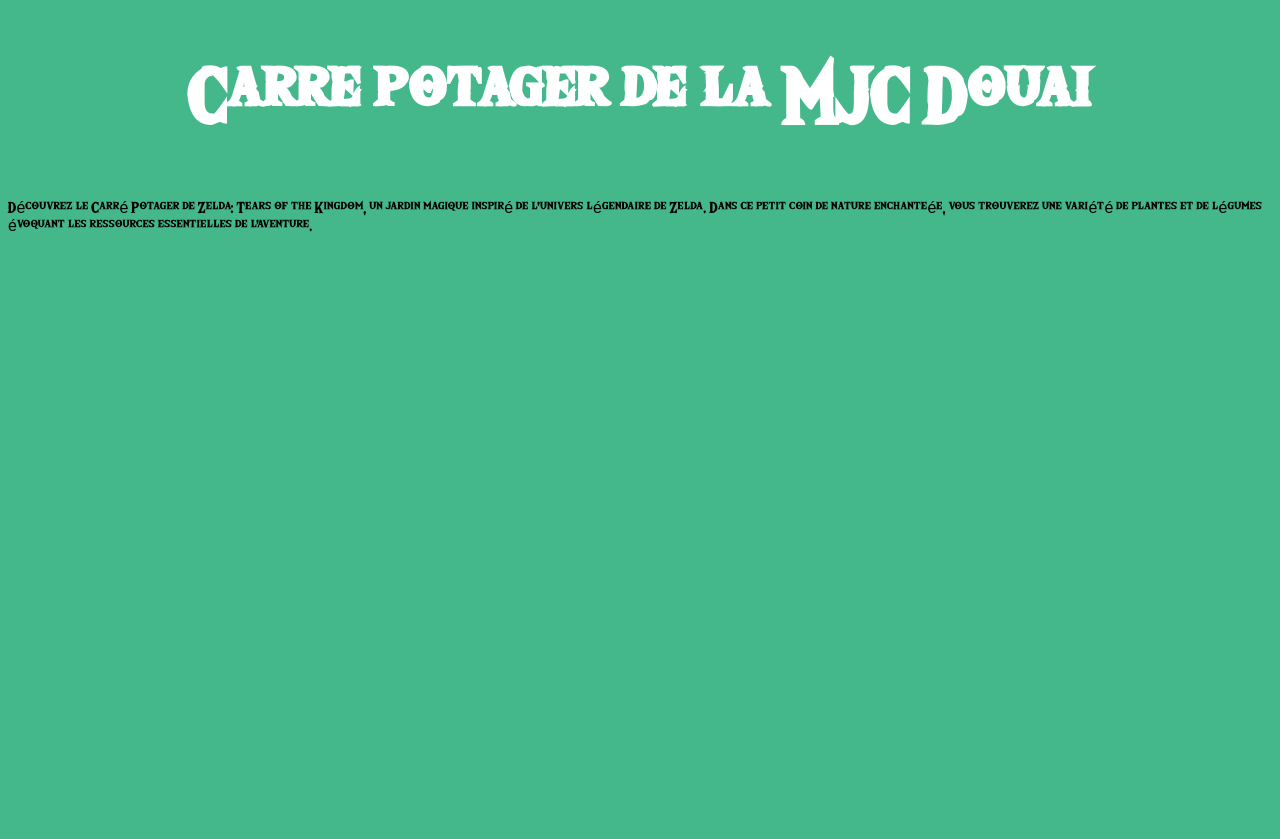
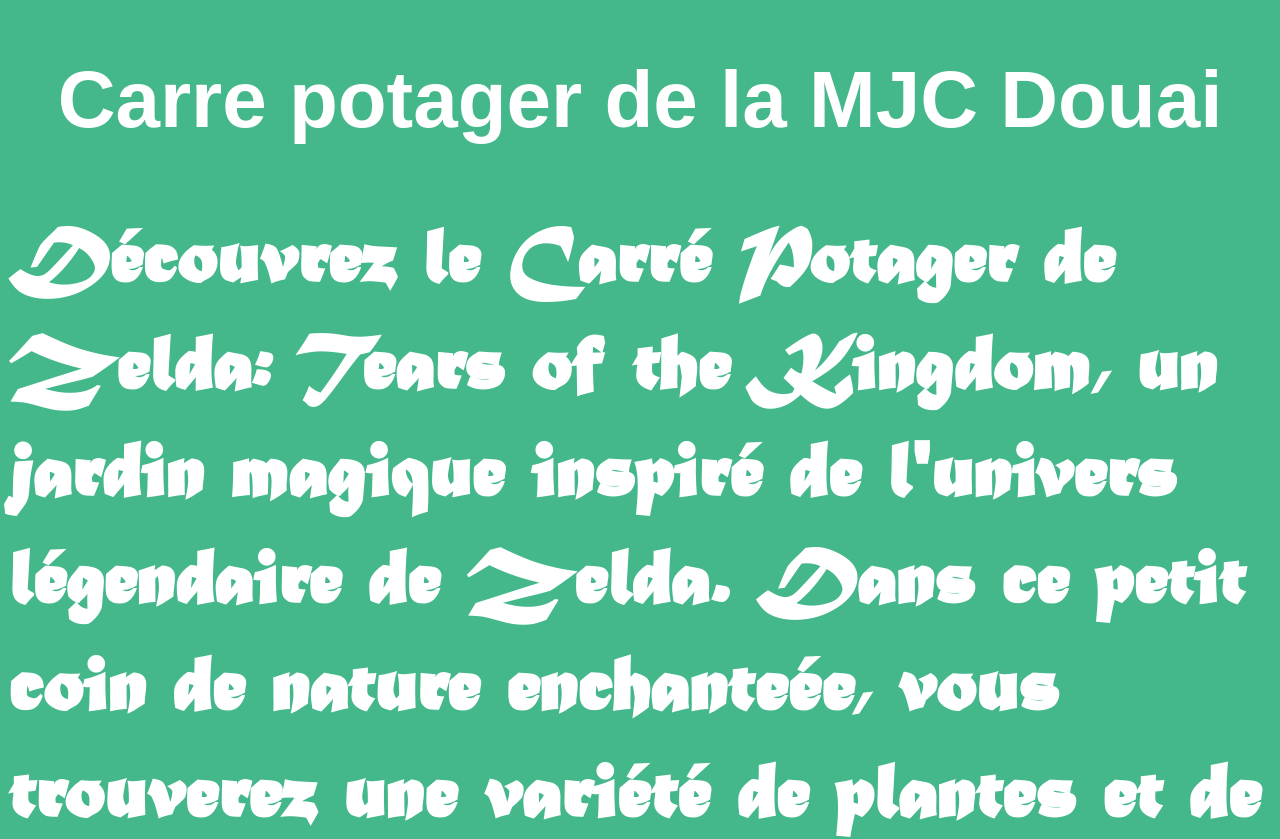
Before and after one commit to PotagerMJC/potagermjc.github.io, a plain HTML site: page index.html in a window 1280 px wide. Shown: the top 839 px of the page. Before the commit the page ends 800 px from the top, so only its background shows below. Drawn offline with Linux system fonts and the light colour scheme.

Commit message:
font matura

```diff
--- a/css.css
+++ b/css.css
@@ -1,6 +1,7 @@
 body{
     background-color:rgb(68, 184, 139) ;
     font-family: zelda, sans-serif;
+    font-family: 'matura', sans-serif;
 }
 h1{
     text-align: center;
@@ -8,7 +9,14 @@ h1{
     font-family: zelda, sans-serif;
     font-size: 500%;
 }
+h2{
+    color: rgb(255, 255, 255);
+    font-family: 'matura';
+    font-size: 500%;
+}
 @font-face {
     font-family: zelda;
     src: url('./The\ Wild\ Breath\ of\ Zelda.otf') format('opentype');
+    font-family: 'matura';
+    src: url('./MATURASC.TTF') format('truetype');
 }
--- a/index.html
+++ b/index.html
@@ -10,6 +10,8 @@
     <h1>
         Carre potager de la MJC Douai
     </h1>
-    <p>Découvrez le Carré Potager de Zelda: Tears of the Kingdom, un jardin magique inspiré de l'univers légendaire de Zelda. Dans ce petit coin de nature enchanteée, vous trouverez une variété de plantes et de légumes évoquant les ressources essentielles de l'aventure.  </p>
+    <h2>
+        Découvrez le Carré Potager de Zelda: Tears of the Kingdom, un jardin magique inspiré de l'univers légendaire de Zelda. Dans ce petit coin de nature enchanteée, vous trouverez une variété de plantes et de légumes évoquant les ressources essentielles de l'aventure.
+    </h2>
 </body>
 </html>
```
Also changed, not shown: MATURASC.TTF (added).
